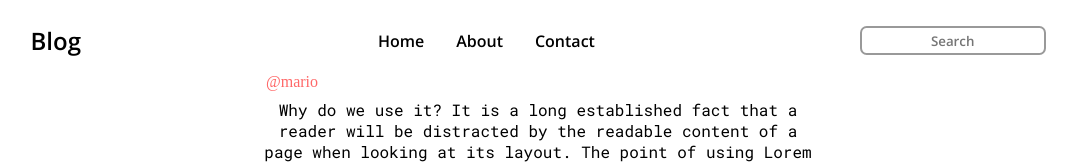
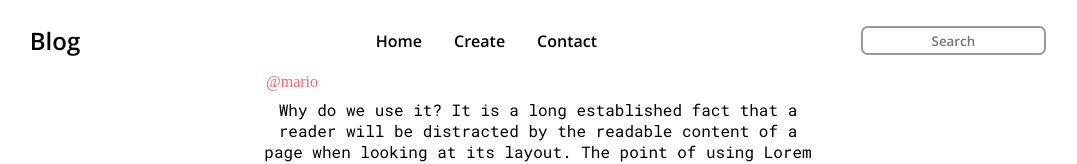
Before and after one commit to Nicolaas0/mini-micro-blog, a React (Create React App) app: page / in a window 1280 px wide. Shown: the top 164 px of the page, without its empty margins (102-1179 px from the left). Built offline with nearby package versions, Linux system fonts and the light colour scheme; data requests are answered from the project's data file; a web font is replaced by a local one.

Commit message:
linking route

```diff
--- a/src/navbar.js
+++ b/src/navbar.js
@@ -1,4 +1,5 @@
 import React from "react";
+import {Link} from 'react-router-dom';
 import "./index.css";
 
 const Navbar = () => {
@@ -8,9 +9,9 @@
         <h2>Blog</h2>
       </div>
       <div id="selection">
-        <a href="#">Home</a>
-        <a href="#">About</a>
-        <a href="#">Contact</a>
+        <Link to='/'>Home</Link>
+        <Link to='/create'>Create</Link>
+        <Link to='/'>Contact</Link>
       </div>
       <div id="search">
         <input type="text" placeholder="Search" />
```
